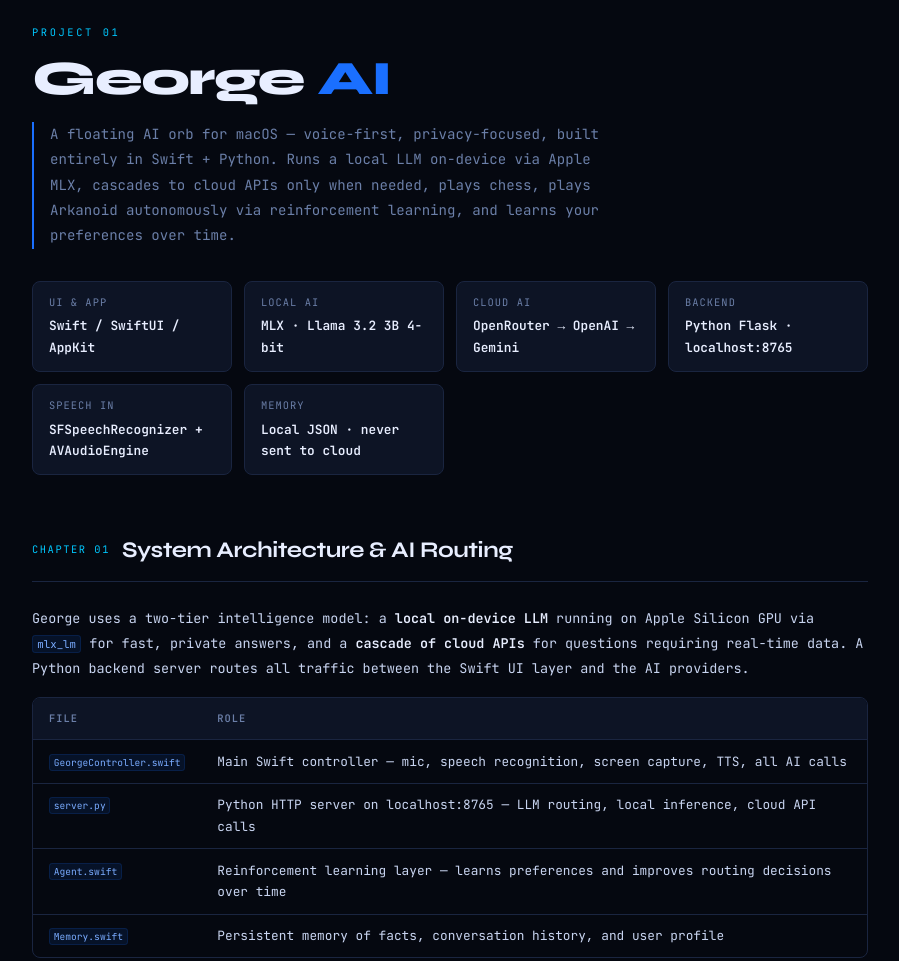
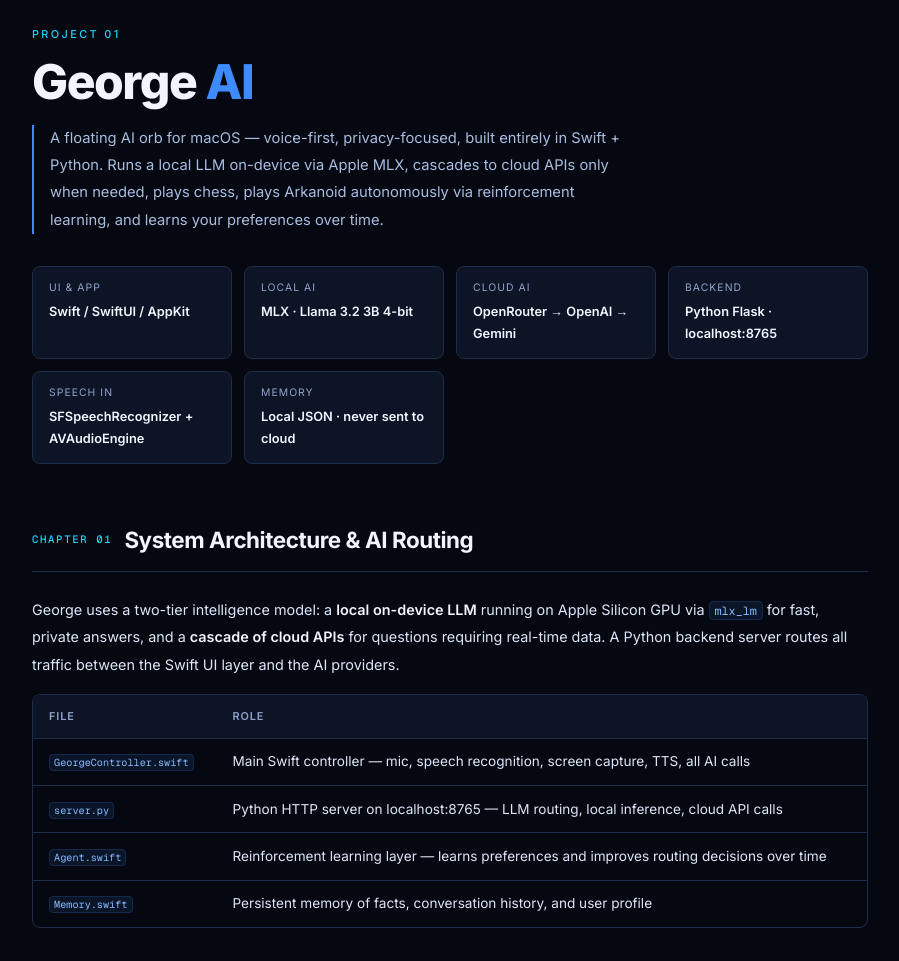
Before and after one commit to rstahlb/Local-Agentic-Orchestrator, a plain HTML site: page index.html in a window 1280 px wide. Shown: the part 1080-2041 px from the top of the page, without its empty margins (190-1089 px from the left). Drawn offline with nearby package versions, Linux system fonts and the light colour scheme.

Commit message:
Add files via upload

```diff
--- a/index.html
+++ b/index.html
@@ -5,25 +5,26 @@
 <meta name="viewport" content="width=device-width, initial-scale=1.0">
 <title>AI Project Portfolio</title>
 <link rel="preconnect" href="https://fonts.googleapis.com">
-<link href="https://fonts.googleapis.com/css2?family=JetBrains+Mono:wght@300;400;600;700&family=Syne:wght@400;600;700;800&display=swap" rel="stylesheet">
+<link rel="preconnect" href="https://fonts.gstatic.com" crossorigin>
+<link href="https://fonts.googleapis.com/css2?family=Inter:wght@300;400;500;600;700;800&family=Geist+Mono:wght@300;400;500;600&display=swap" rel="stylesheet">
 <style>
 :root {
   --bg: #050810;
   --bg2: #080d1a;
   --bg3: #0d1425;
-  --border: #1a2540;
-  --border2: #243050;
-  --text: #c8d4f0;
-  --text-dim: #6b7fa8;
-  --text-bright: #e8eeff;
-  --accent1: #1a6fff;
-  --accent2: #00c8ff;
-  --accent3: #ff6b35;
-  --accent4: #39ff8a;
-  --yellow: #ffc840;
-  --code-bg: #0a1020;
-  --font-display: 'Syne', sans-serif;
-  --font-mono: 'JetBrains Mono', monospace;
+  --border: #1e2d4a;
+  --border2: #28385e;
+  --text: #dde6f8;
+  --text-dim: #8fa3cc;
+  --text-bright: #f0f5ff;
+  --accent1: #3d8bff;
+  --accent2: #18d4ff;
+  --accent3: #ff7a47;
+  --accent4: #3dffa0;
+  --yellow: #ffd166;
+  --code-bg: #070c18;
+  --font-display: 'Inter', sans-serif;
+  --font-mono: 'Geist Mono', 'Geist Mono Fallback', monospace;
 }
 
 *, *::before, *::after { box-sizing: border-box; margin: 0; padding: 0; }
@@ -33,10 +34,12 @@
 body {
   background: var(--bg);
   color: var(--text);
-  font-family: var(--font-mono);
-  font-size: 14px;
-  line-height: 1.7;
+  font-family: var(--font-display);
+  font-size: 15px;
+  line-height: 1.75;
   overflow-x: hidden;
+  -webkit-font-smoothing: antialiased;
+  -moz-osx-font-smoothing: grayscale;
 }
 
 /* ── STARFIELD ── */
@@ -79,7 +82,7 @@
 .nav-brand {
   font-family: var(--font-display);
   font-weight: 800;
-  font-size: 1rem;
+  font-size: 1.05rem;
   color: var(--text-bright);
   letter-spacing: -0.02em;
 }
@@ -92,11 +95,12 @@
 .nav-links a {
   color: var(--text-dim);
   text-decoration: none;
-  font-size: 0.75rem;
-  padding: 0.35rem 0.75rem;
-  border-radius: 4px;
+  font-size: 0.8rem;
+  font-weight: 500;
+  padding: 0.35rem 0.85rem;
+  border-radius: 6px;
   transition: color 0.2s, background 0.2s;
-  letter-spacing: 0.05em;
+  letter-spacing: 0.01em;
 }
 .nav-links a:hover {
   color: var(--text-bright);
@@ -141,11 +145,12 @@
   to   { transform: scale(1.12); opacity: 0.8; }
 }
 .hero-label {
-  font-size: 0.7rem;
-  letter-spacing: 0.25em;
+  font-size: 0.72rem;
+  letter-spacing: 0.22em;
   color: var(--accent2);
   text-transform: uppercase;
   margin-bottom: 1rem;
+  font-weight: 500;
 }
 .hero h1 {
   font-family: var(--font-display);
@@ -162,10 +167,11 @@
 }
 .hero-sub {
   max-width: 540px;
-  color: var(--text-dim);
-  font-size: 0.88rem;
-  line-height: 1.8;
+  color: #a8bde0;
+  font-size: 0.95rem;
+  line-height: 1.85;
   margin-bottom: 2.5rem;
+  font-weight: 400;
 }
 .badge-row {
   display: flex;
@@ -216,15 +222,15 @@
 .proj-card-icon { font-size: 1.8rem; margin-bottom: 0.75rem; }
 .proj-card h3 {
   font-family: var(--font-display);
-  font-size: 1rem;
+  font-size: 1.05rem;
   font-weight: 700;
   color: var(--text-bright);
   margin-bottom: 0.5rem;
 }
 .proj-card p {
-  color: var(--text-dim);
-  font-size: 0.78rem;
-  line-height: 1.6;
+  color: #9ab0d4;
+  font-size: 0.85rem;
+  line-height: 1.65;
 }
 .proj-card-tag {
   display: inline-block;
@@ -255,11 +261,12 @@
   margin: 0 auto;
 }
 .project-number {
-  font-size: 0.65rem;
-  letter-spacing: 0.25em;
+  font-size: 0.68rem;
+  letter-spacing: 0.22em;
   color: var(--accent2);
   text-transform: uppercase;
   margin-bottom: 0.75rem;
+  font-weight: 500;
 }
 .project-header h2 {
   font-family: var(--font-display);
@@ -272,10 +279,10 @@
 }
 .project-header h2 span { color: var(--accent1); }
 .project-desc {
-  color: var(--text-dim);
-  font-size: 0.88rem;
+  color: #a8bde0;
+  font-size: 0.92rem;
   max-width: 600px;
-  line-height: 1.8;
+  line-height: 1.85;
   border-left: 2px solid var(--accent1);
   padding-left: 1rem;
   margin-bottom: 2rem;
@@ -327,16 +334,16 @@
   gap: 0.75rem;
 }
 .chapter-num {
-  font-size: 0.65rem;
+  font-size: 0.67rem;
   color: var(--accent2);
   letter-spacing: 0.15em;
   text-transform: uppercase;
   font-family: var(--font-mono);
-  font-weight: 400;
+  font-weight: 500;
 }
 h4 {
   font-family: var(--font-display);
-  font-size: 0.95rem;
+  font-size: 0.98rem;
   font-weight: 700;
   color: var(--accent2);
   margin: 1.75rem 0 0.75rem;
@@ -344,8 +351,8 @@
 }
 p {
   color: var(--text);
-  font-size: 0.84rem;
-  line-height: 1.85;
+  font-size: 0.9rem;
+  line-height: 1.9;
   margin-bottom: 1rem;
 }
 p strong { color: var(--text-bright); font-weight: 600; }
@@ -380,9 +387,9 @@
 }
 pre code {
   font-family: var(--font-mono);
-  font-size: 0.78rem;
-  line-height: 1.7;
-  color: #a8c0f0;
+  font-size: 0.8rem;
+  line-height: 1.75;
+  color: #b8d0f8;
 }
 .code-lang {
   position: absolute;
@@ -395,31 +402,31 @@
 }
 code {
   font-family: var(--font-mono);
-  background: rgba(26,111,255,0.1);
-  border: 1px solid rgba(26,111,255,0.15);
-  border-radius: 3px;
+  background: rgba(61,139,255,0.1);
+  border: 1px solid rgba(61,139,255,0.18);
+  border-radius: 4px;
   padding: 0.1em 0.4em;
-  font-size: 0.8em;
-  color: #7aacff;
+  font-size: 0.82em;
+  color: #88baff;
 }
 pre code { background: none; border: none; padding: 0; font-size: inherit; color: inherit; }
 
 /* ── TABLES ── */
 .table-wrap { overflow-x: auto; margin: 1rem 0 1.5rem; border-radius: 8px; border: 1px solid var(--border); }
-table { width: 100%; border-collapse: collapse; font-size: 0.8rem; }
+table { width: 100%; border-collapse: collapse; font-size: 0.85rem; }
 thead tr { background: var(--bg3); }
 th {
   padding: 0.75rem 1rem;
   text-align: left;
-  font-size: 0.65rem;
-  letter-spacing: 0.1em;
+  font-size: 0.68rem;
+  letter-spacing: 0.08em;
   text-transform: uppercase;
-  color: var(--text-dim);
+  color: #8fa3cc;
   font-weight: 600;
   border-bottom: 1px solid var(--border);
 }
 td {
-  padding: 0.65rem 1rem;
+  padding: 0.7rem 1rem;
   border-bottom: 1px solid var(--border);
   color: var(--text);
   vertical-align: top;
@@ -440,7 +447,7 @@
   counter-increment: boot;
   display: flex;
   gap: 1rem;
-  font-size: 0.8rem;
+  font-size: 0.84rem;
   color: var(--text);
   padding: 0.5rem 0.75rem;
   border-radius: 6px;
@@ -477,8 +484,8 @@
 }
 .orb-item:hover { border-color: var(--accent1); }
 .orb-num { font-size: 0.6rem; color: var(--text-dim); letter-spacing: 0.1em; }
-.orb-name { font-size: 0.82rem; font-weight: 600; color: var(--text-bright); }
-.orb-desc { font-size: 0.72rem; color: var(--text-dim); line-height: 1.5; }
+.orb-name { font-size: 0.85rem; font-weight: 600; color: var(--text-bright); }
+.orb-desc { font-size: 0.75rem; color: #8fa3cc; line-height: 1.55; }
 
 /* ── REWARD TABLE COLORS ── */
 .reward-pos { color: var(--accent4); font-weight: 600; }
```
